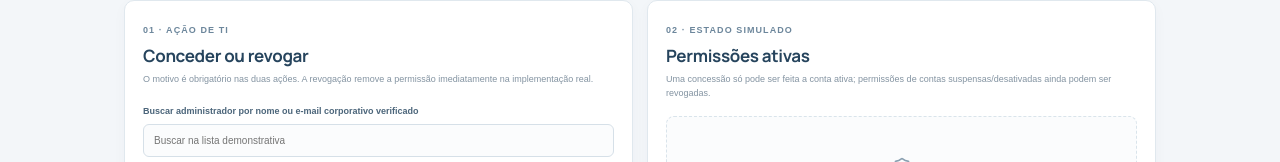
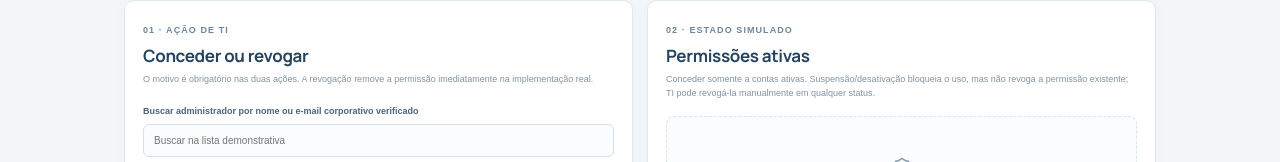
Before and after one commit to berger33/gruposegsystemseguranca, a Next.js app: page /admin/portal/permissoes in a window 1280 px wide. Shown: the part 443-605 px from the top of the page. Built offline with nearby package versions, Linux system fonts and the light colour scheme.

Commit message:
docs: retain admin permission while account is suspended
Co-authored-by: arena-agent <297053741+arena-agent@users.noreply.github.com>

```diff
--- a/src/app/admin/portal/permissoes/page.tsx
+++ b/src/app/admin/portal/permissoes/page.tsx
@@ -158,7 +158,7 @@ export default function ReminderPermissionsPage() {
               </select>
               {filteredAdmins.length === 0 && <small role="status">Nenhuma conta fictícia encontrada para essa busca.</small>}
               <small>Os e-mails exibidos usam o domínio reservado .invalid e são fictícios. Na implementação real, buscar contas administrativas existentes pelo nome ou e-mail corporativo verificado; vincular e validar a permissão pelo ID interno imutável no servidor.</small>
-              {selectedAdmin && selectedAdmin.status !== "ativa" && <small className={styles.statusHint} role="status">Conta {statusLabel(selectedAdmin.status).toLowerCase()}: novas concessões são bloqueadas. Se já houver uma permissão, a revogação continua disponível.</small>}
+              {selectedAdmin && selectedAdmin.status !== "ativa" && <small className={styles.statusHint} role="status">Conta {statusLabel(selectedAdmin.status).toLowerCase()}: o status bloqueia o acesso e o uso da permissão enquanto persistir. A permissão já existente continua vinculada até TI revogá-la; novas concessões são bloqueadas e a revogação segue disponível.</small>}
 
               <div className={styles.actionGroup} role="group" aria-label="Ação de permissão">
                 <button type="button" aria-pressed={action === "grant"} className={action === "grant" ? styles.actionSelected : ""} onClick={() => { setAction("grant"); setFeedback(""); }}><UserRoundPlus size={15} /> Conceder</button>
@@ -172,7 +172,7 @@ export default function ReminderPermissionsPage() {
           </section>
 
           <section className={styles.card} aria-labelledby="active-title">
-            <div className={styles.cardHeading}><span className={styles.step}>02 · ESTADO SIMULADO</span><h2 id="active-title">Permissões ativas</h2><p>Uma concessão só pode ser feita a conta ativa; permissões de contas suspensas/desativadas ainda podem ser revogadas.</p></div>
+            <div className={styles.cardHeading}><span className={styles.step}>02 · ESTADO SIMULADO</span><h2 id="active-title">Permissões ativas</h2><p>Conceder somente a contas ativas. Suspensão/desativação bloqueia o uso, mas não revoga a permissão existente; TI pode revogá-la manualmente em qualquer status.</p></div>
             {activePermissions.length === 0 ? (
               <div className={styles.empty}><ShieldCheck size={20} /><strong>Nenhuma permissão na prévia</strong><span>Selecione uma conta fictícia ativa para conceder a permissão.</span></div>
             ) : (
```
Also changed, not shown: 2 other files (tests, documents, lock files or other folders).
